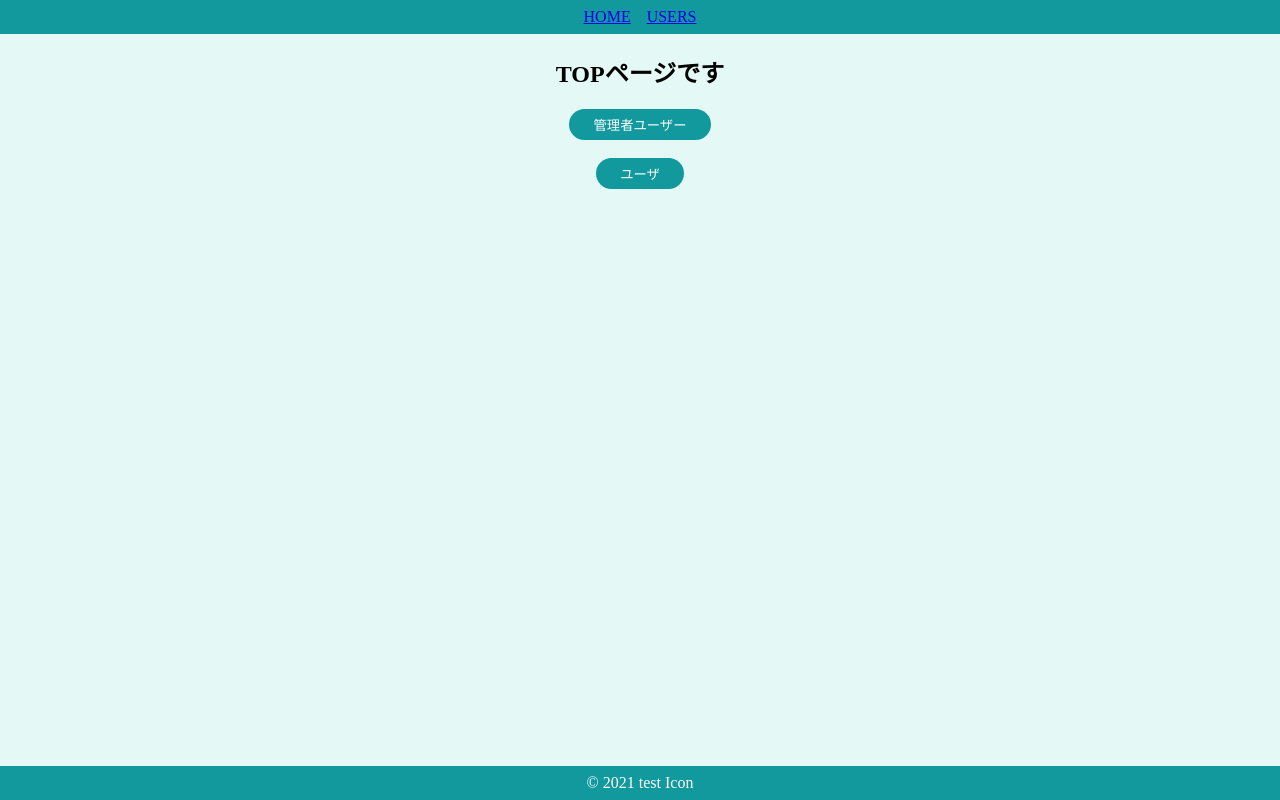
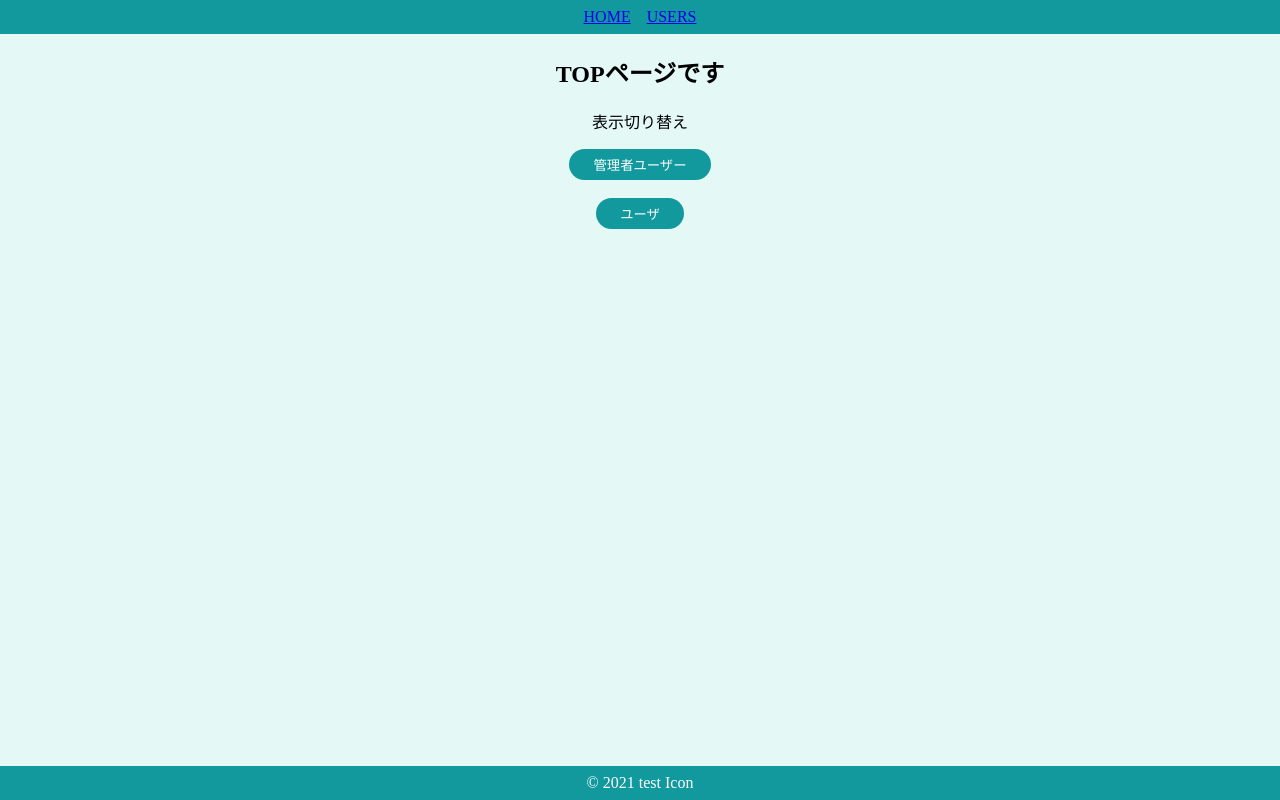
Before and after one commit to Fyamada1229/udemy_React, a React (Create React App) app: page / in a window 1280 px wide. Built offline with nearby package versions, Linux system fonts and the light colour scheme.

Commit message:
add: 追記

```diff
--- a/src/components/pages/Top.js
+++ b/src/components/pages/Top.js
@@ -23,6 +23,7 @@ export const Top = () => {
   return (
     <SContainer>
       <h2>TOPページです</h2>
+      <p>表示切り替え</p>
       <SeconderyButon onClick={onClickAidmin}>管理者ユーザー</SeconderyButon>
       <br />
       <br />
```
